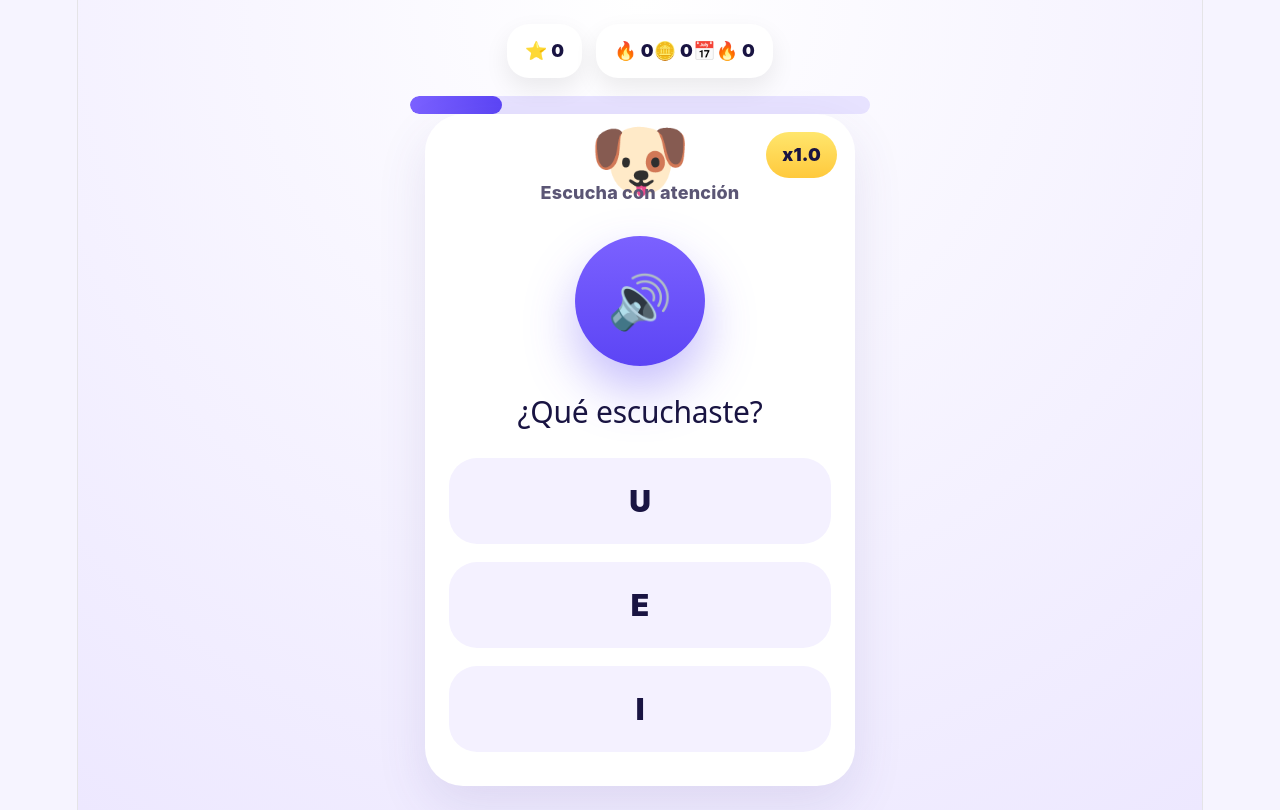
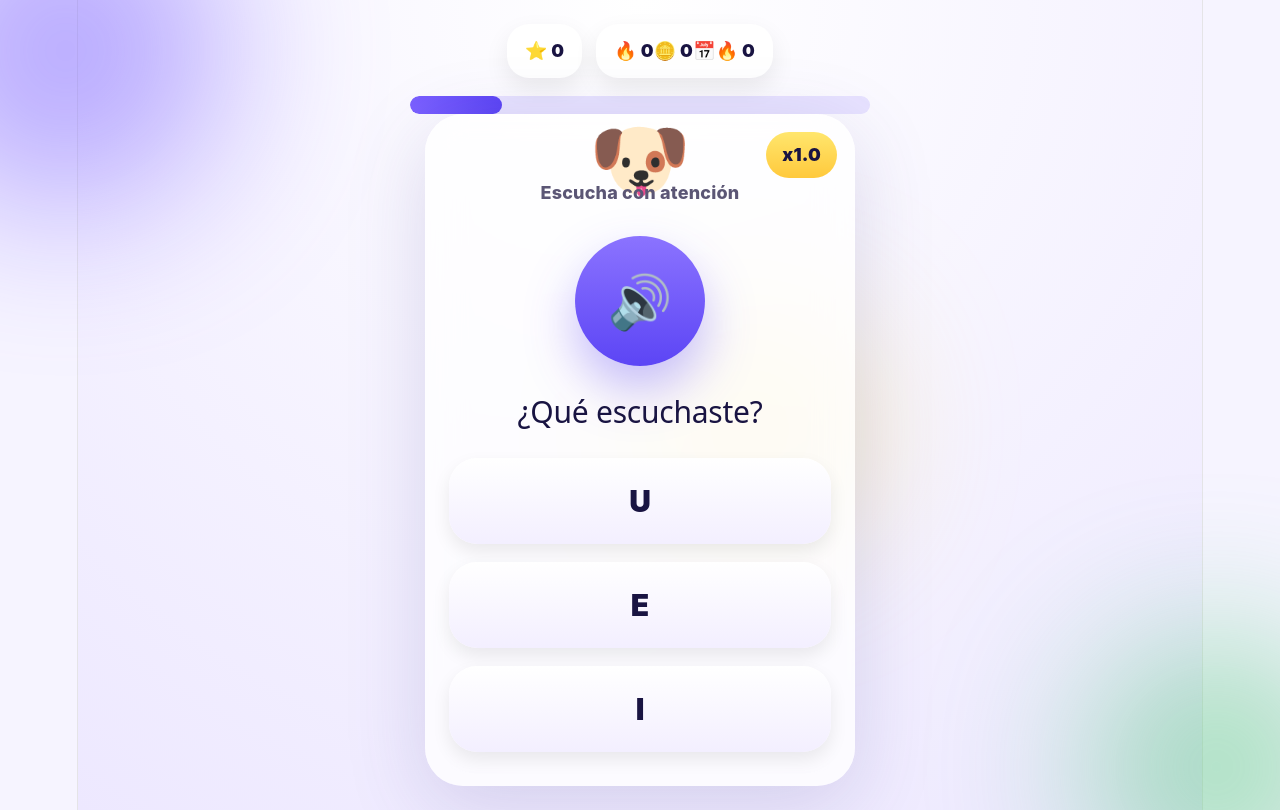
Before and after one commit to ulisesct91/oido-play, a React (Vite) app: page /game/1 in a window 1280 px wide. Built offline with nearby package versions, Linux system fonts and the light colour scheme; no server answers.

Commit message:
estilo premium

```diff
--- /dev/null
+++ b/src/components/game/BackgroundDecor.jsx
@@ -0,0 +1,82 @@
+// src/components/game/BackgroundDecor.jsx
+
+import styled from "styled-components";
+import { motion } from "framer-motion";
+
+export function BackgroundDecor() {
+  return (
+    <>
+      <OrbOne
+        animate={{
+          y: [0, -20, 0],
+          x: [0, 12, 0],
+        }}
+        transition={{
+          duration: 8,
+          repeat: Infinity,
+        }}
+      />
+
+      <OrbTwo
+        animate={{
+          y: [0, 20, 0],
+          x: [0, -16, 0],
+        }}
+        transition={{
+          duration: 10,
+          repeat: Infinity,
+        }}
+      />
+
+      <OrbThree
+        animate={{
+          y: [0, -12, 0],
+        }}
+        transition={{
+          duration: 6,
+          repeat: Infinity,
+        }}
+      />
+    </>
+  );
+}
+
+const Orb = styled(motion.div)`
+  position: fixed;
+  border-radius: 999px;
+  filter: blur(80px);
+  opacity: 0.5;
+  pointer-events: none;
+`;
+
+const OrbOne = styled(Orb)`
+  width: 320px;
+  height: 320px;
+
+  top: -100px;
+  left: -100px;
+
+  background: #7b61ff;
+`;
+
+const OrbTwo = styled(Orb)`
+  width: 260px;
+  height: 260px;
+
+  bottom: -80px;
+  right: -80px;
+
+  background: #50c878;
+`;
+
+const OrbThree = styled(Orb)`
+  width: 220px;
+  height: 220px;
+
+  top: 40%;
+  left: 50%;
+
+  background: #ffe66d;
+
+  transform: translateX(-50%);
+`;
--- a/src/components/game/OptionButton.jsx
+++ b/src/components/game/OptionButton.jsx
@@ -34,17 +34,46 @@ const Button = styled(motion.button)`
   cursor: pointer;
 
   background: ${({ correct, wrong, showCorrectAnswer }) => {
-    if (correct) return "#50FA7B";
+    if (correct) {
+      return `
+        linear-gradient(
+          180deg,
+          #7dffb3,
+          #50c878
+        )
+      `;
+    }
 
     if (showCorrectAnswer) {
-      return "#50FA7B";
+      return `
+        linear-gradient(
+          180deg,
+          #7dffb3,
+          #50c878
+        )
+      `;
     }
 
-    if (wrong) return "#FF6B6B";
+    if (wrong) {
+      return `
+        linear-gradient(
+          180deg,
+          #ff9f9f,
+          #ff6b6b
+        )
+      `;
+    }
 
-    return "#f4f1ff";
+    return `
+      linear-gradient(
+        180deg,
+        #ffffff,
+        #f3efff
+      )
+    `;
   }};
 
+  box-shadow: 0 8px 18px rgba(0, 0, 0, 0.08);
   color: #191442;
 
   transition:
--- a/src/components/game/QuestionCard.jsx
+++ b/src/components/game/QuestionCard.jsx
@@ -73,9 +73,13 @@ const Card = styled(motion.div)`
 
   border-radius: 38px;
 
-  background: white;
+  background: rgba(255, 255, 255, 0.75);
 
-  box-shadow: 0 20px 50px rgba(80, 65, 150, 0.12);
+  backdrop-filter: blur(18px);
+
+  box-shadow:
+    0 20px 80px rgba(80, 65, 150, 0.18),
+    0 8px 24px rgba(255, 255, 255, 0.3) inset;
 
   text-align: center;
 `;
@@ -101,7 +105,7 @@ const ListenButton = styled(motion.button)`
   border-radius: 999px;
   border: 0;
 
-  background: linear-gradient(180deg, #7b61ff, #5c45f5);
+  background: linear-gradient(180deg, #8b73ff, #5c45f5);
 
   color: white;
 
--- a/src/pages/GamePage.jsx
+++ b/src/pages/GamePage.jsx
@@ -18,6 +18,8 @@ import {
 } from "../utils/gameEngine";
 
 import { SessionCompleteModal } from "../components/game/SessionCompleteModal";
+
+import { BackgroundDecor } from "../components/game/BackgroundDecor";
 
 const SESSION_LENGTH = 10;
 
@@ -140,6 +142,7 @@ export function GamePage() {
 
   return (
     <Screen>
+      <BackgroundDecor />
       {sessionComplete && (
         <SessionCompleteModal
           score={score}
```
